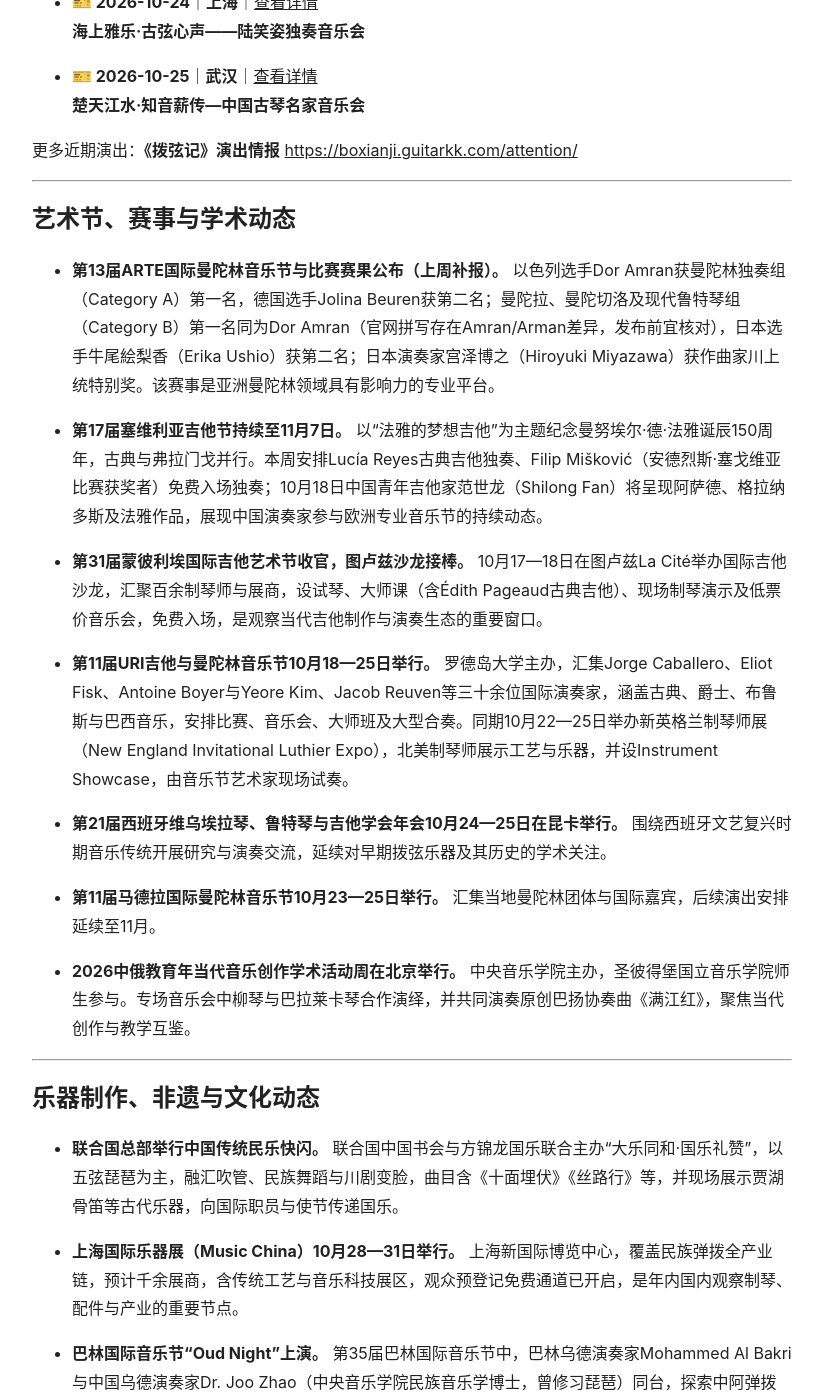
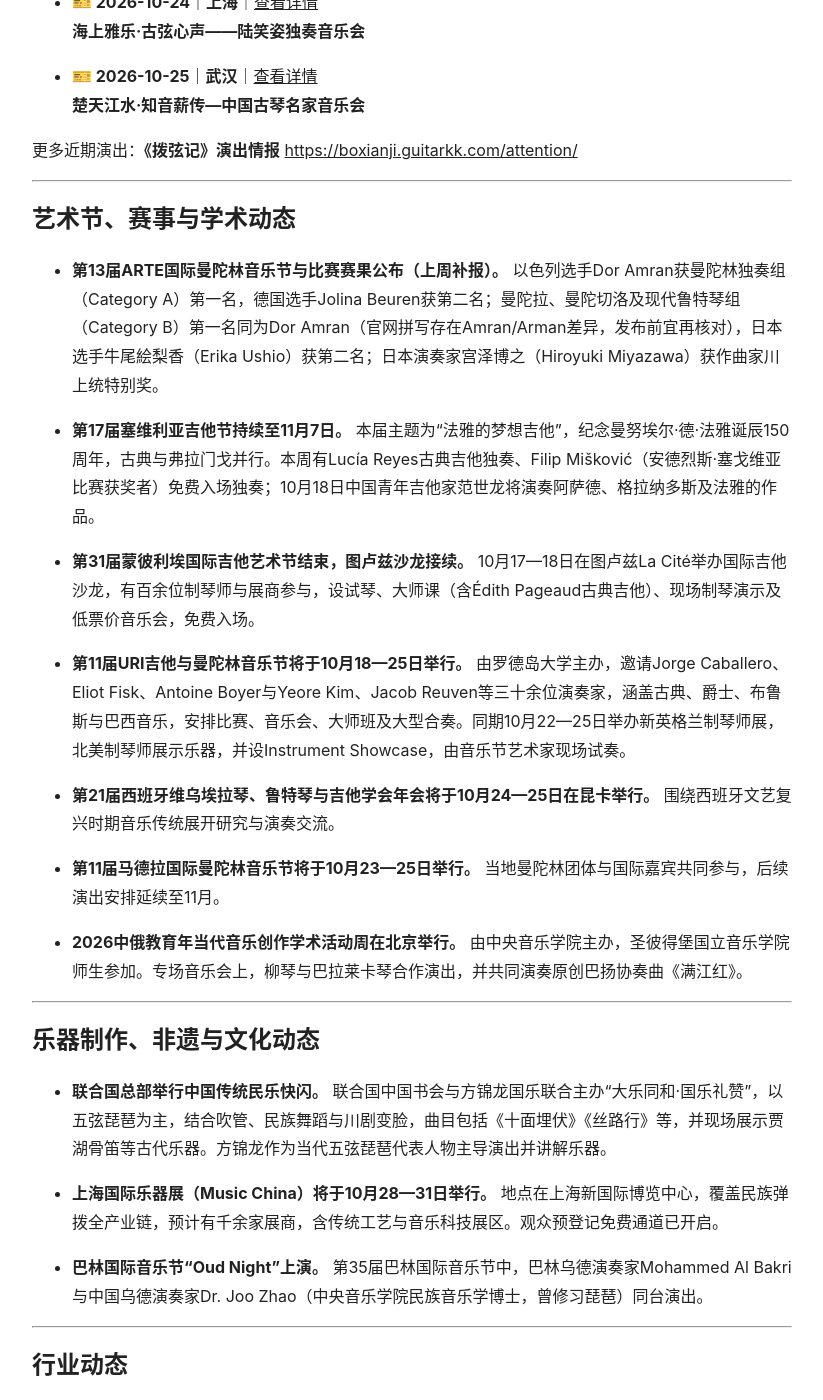
Before and after one commit to KeenKwok/boxianji, a Jekyll site: the page built from weekly/2026-10-17.md, in a window 1280 px wide and 1400 px high, scrolled down 1331 px. Shown: the whole window, without its empty margins (228-1051 px from the left). Built offline with Jekyll 4.4.1, drawn with Linux system fonts in a browser that asks for light colours; some of the changed text lies outside the part shown.

Commit message:
更新 2026-10-17.md

```diff
--- a/weekly/2026-10-17.md
+++ b/weekly/2026-10-17.md
@@ -10,7 +10,7 @@ title: 弹拨乐一周简报（2026.10.11—10.17）
 
 ## 编辑导语
 
-> 本周弹拨乐舞台呈现清晰的国际对话与秋季节点。纽约联合国总部以五弦琵琶为核心的国乐快闪、北京中俄学术周上柳琴与巴拉莱卡同台；香港Joy of Music Festival迎来Alvaro Pierri，阿努什卡·香卡西塔琴中国三城巡演进入收官阶段。欧洲方面，塞维利亚吉他节持续纪念法雅诞辰150周年，蒙彼利埃国际吉他艺术节转入图卢兹制琴沙龙。上周第13届ARTE国际曼陀林音乐节赛果公布，以色列选手Dor Amran双冠。面向未来一周，URI吉他与曼陀林音乐节及同期新英格兰制琴师展、伦敦国际吉他音乐节杨雪霏独奏与大师班、阿努什卡·香卡广州收官场，构成具有行动价值的密集日程。
+> 本周弹拨乐舞台国际交流频繁。纽约联合国总部以五弦琵琶为主的国乐快闪、北京中俄学术周上柳琴与巴拉莱卡同台；香港Joy of Music Festival迎来Alvaro Pierri，阿努什卡·香卡西塔琴中国三城巡演进入收官。欧洲方面，塞维利亚吉他节继续纪念法雅诞辰150周年，蒙彼利埃国际吉他艺术节结束后，图卢兹制琴沙龙接续展开。上周第13届ARTE国际曼陀林音乐节赛果公布，以色列选手Dor Amran获得双冠。接下来一周，URI吉他与曼陀林音乐节、伦敦国际吉他音乐节杨雪霏专场、阿努什卡·香卡广州演出等值得关注。
 
 ---
 
@@ -34,54 +34,50 @@ title: 弹拨乐一周简报（2026.10.11—10.17）
 
 ## **艺术节、赛事与学术动态**
 
-- **第13届ARTE国际曼陀林音乐节与比赛赛果公布（上周补报）。** 以色列选手Dor Amran获曼陀林独奏组（Category A）第一名，德国选手Jolina Beuren获第二名；曼陀拉、曼陀切洛及现代鲁特琴组（Category B）第一名同为Dor Amran（官网拼写存在Amran/Arman差异，发布前宜核对），日本选手牛尾絵梨香（Erika Ushio）获第二名；日本演奏家宫泽博之（Hiroyuki Miyazawa）获作曲家川上统特别奖。该赛事是亚洲曼陀林领域具有影响力的专业平台。
+- **第13届ARTE国际曼陀林音乐节与比赛赛果公布（上周补报）。** 以色列选手Dor Amran获曼陀林独奏组（Category A）第一名，德国选手Jolina Beuren获第二名；曼陀拉、曼陀切洛及现代鲁特琴组（Category B）第一名同为Dor Amran（官网拼写存在Amran/Arman差异，发布前宜再核对），日本选手牛尾絵梨香（Erika Ushio）获第二名；日本演奏家宫泽博之（Hiroyuki Miyazawa）获作曲家川上统特别奖。
 
-- **第17届塞维利亚吉他节持续至11月7日。** 以“法雅的梦想吉他”为主题纪念曼努埃尔·德·法雅诞辰150周年，古典与弗拉门戈并行。本周安排Lucía Reyes古典吉他独奏、Filip Mišković（安德烈斯·塞戈维亚比赛获奖者）免费入场独奏；10月18日中国青年吉他家范世龙（Shilong Fan）将呈现阿萨德、格拉纳多斯及法雅作品，展现中国演奏家参与欧洲专业音乐节的持续动态。
+- **第17届塞维利亚吉他节持续至11月7日。** 本届主题为“法雅的梦想吉他”，纪念曼努埃尔·德·法雅诞辰150周年，古典与弗拉门戈并行。本周有Lucía Reyes古典吉他独奏、Filip Mišković（安德烈斯·塞戈维亚比赛获奖者）免费入场独奏；10月18日中国青年吉他家范世龙将演奏阿萨德、格拉纳多斯及法雅的作品。
 
-- **第31届蒙彼利埃国际吉他艺术节收官，图卢兹沙龙接棒。** 10月17—18日在图卢兹La Cité举办国际吉他沙龙，汇聚百余制琴师与展商，设试琴、大师课（含Édith Pageaud古典吉他）、现场制琴演示及低票价音乐会，免费入场，是观察当代吉他制作与演奏生态的重要窗口。
+- **第31届蒙彼利埃国际吉他艺术节结束，图卢兹沙龙接续。** 10月17—18日在图卢兹La Cité举办国际吉他沙龙，有百余位制琴师与展商参与，设试琴、大师课（含Édith Pageaud古典吉他）、现场制琴演示及低票价音乐会，免费入场。
 
-- **第11届URI吉他与曼陀林音乐节10月18—25日举行。** 罗德岛大学主办，汇集Jorge Caballero、Eliot Fisk、Antoine Boyer与Yeore Kim、Jacob Reuven等三十余位国际演奏家，涵盖古典、爵士、布鲁斯与巴西音乐，安排比赛、音乐会、大师班及大型合奏。同期10月22—25日举办新英格兰制琴师展（New England Invitational Luthier Expo），北美制琴师展示工艺与乐器，并设Instrument Showcase，由音乐节艺术家现场试奏。
+- **第11届URI吉他与曼陀林音乐节将于10月18—25日举行。** 由罗德岛大学主办，邀请Jorge Caballero、Eliot Fisk、Antoine Boyer与Yeore Kim、Jacob Reuven等三十余位演奏家，涵盖古典、爵士、布鲁斯与巴西音乐，安排比赛、音乐会、大师班及大型合奏。同期10月22—25日举办新英格兰制琴师展，北美制琴师展示乐器，并设Instrument Showcase，由音乐节艺术家现场试奏。
 
-- **第21届西班牙维乌埃拉琴、鲁特琴与吉他学会年会10月24—25日在昆卡举行。** 围绕西班牙文艺复兴时期音乐传统开展研究与演奏交流，延续对早期拨弦乐器及其历史的学术关注。
+- **第21届西班牙维乌埃拉琴、鲁特琴与吉他学会年会将于10月24—25日在昆卡举行。** 围绕西班牙文艺复兴时期音乐传统展开研究与演奏交流。
 
-- **第11届马德拉国际曼陀林音乐节10月23—25日举行。** 汇集当地曼陀林团体与国际嘉宾，后续演出安排延续至11月。
+- **第11届马德拉国际曼陀林音乐节将于10月23—25日举行。** 当地曼陀林团体与国际嘉宾共同参与，后续演出安排延续至11月。
 
-- **2026中俄教育年当代音乐创作学术活动周在北京举行。** 中央音乐学院主办，圣彼得堡国立音乐学院师生参与。专场音乐会中柳琴与巴拉莱卡琴合作演绎，并共同演奏原创巴扬协奏曲《满江红》，聚焦当代创作与教学互鉴。
+- **2026中俄教育年当代音乐创作学术活动周在北京举行。** 由中央音乐学院主办，圣彼得堡国立音乐学院师生参加。专场音乐会上，柳琴与巴拉莱卡琴合作演出，并共同演奏原创巴扬协奏曲《满江红》。
 
 ---
 
 ## **乐器制作、非遗与文化动态**
 
-- **联合国总部举行中国传统民乐快闪。** 联合国中国书会与方锦龙国乐联合主办“大乐同和·国乐礼赞”，以五弦琵琶为主，融汇吹管、民族舞蹈与川剧变脸，曲目含《十面埋伏》《丝路行》等，并现场展示贾湖骨笛等古代乐器，向国际职员与使节传递国乐。
+- **联合国总部举行中国传统民乐快闪。** 联合国中国书会与方锦龙国乐联合主办“大乐同和·国乐礼赞”，以五弦琵琶为主，结合吹管、民族舞蹈与川剧变脸，曲目包括《十面埋伏》《丝路行》等，并现场展示贾湖骨笛等古代乐器。方锦龙作为当代五弦琵琶代表人物主导演出并讲解乐器。
 
-- **上海国际乐器展（Music China）10月28—31日举行。** 上海新国际博览中心，覆盖民族弹拨全产业链，预计千余展商，含传统工艺与音乐科技展区，观众预登记免费通道已开启，是年内国内观察制琴、配件与产业的重要节点。
+- **上海国际乐器展（Music China）将于10月28—31日举行。** 地点在上海新国际博览中心，覆盖民族弹拨全产业链，预计有千余家展商，含传统工艺与音乐科技展区。观众预登记免费通道已开启。
 
-- **巴林国际音乐节“Oud Night”上演。** 第35届巴林国际音乐节中，巴林乌德演奏家Mohammed Al Bakri与中国乌德演奏家Dr. Joo Zhao（中央音乐学院民族音乐学博士，曾修习琵琶）同台，探索中阿弹拨传统对话。
+- **巴林国际音乐节“Oud Night”上演。** 第35届巴林国际音乐节中，巴林乌德演奏家Mohammed Al Bakri与中国乌德演奏家Dr. Joo Zhao（中央音乐学院民族音乐学博士，曾修习琵琶）同台演出。
 
 ---
 
 ## **行业动态**
 
-- **阿努什卡·香卡《Chapters Tour》中国巡演进入收官。** 10月14日北京保利剧院、10月16日上海东方艺术中心后，10月18日于广州星海音乐厅举行收官场，作为2026广州爵士音乐季演出。编制含西塔琴、单簧管、低音提琴与打击乐，曲目以个人原创为主，呈现印度古典与当代跨界融合。
+- **阿努什卡·香卡《Chapters Tour》中国巡演进入收官。** 10月14日北京保利剧院、10月16日上海东方艺术中心之后，10月18日将在广州星海音乐厅举行收官场，纳入2026广州爵士音乐季。编制包括西塔琴、单簧管、低音提琴与打击乐，曲目以个人原创为主。
 
-- **第29届北京国际音乐节进行中。** 至10月20日共12场演出，阿努什卡·香卡西塔琴专场已落地，与伦敦爱乐乐团、崔健等并列，覆盖古典与世界音乐。
+- **第29届北京国际音乐节进行中。** 至10月20日共12场演出，阿努什卡·香卡西塔琴专场已上演，与伦敦爱乐乐团、崔健等共同构成节目安排。
 
-- **香港Joy of Music Festival 2026持续。** 乌拉圭古典吉他家Alvaro Pierri于10月16日在香港大会堂献演Piazzolla、Albéniz、Ginastera等作品，并举办公开大师课；同期有Ponpon陈芃瑄爵士五重奏。
+- **香港Joy of Music Festival 2026持续。** 乌拉圭古典吉他家Alvaro Pierri于10月16日在香港大会堂演奏Piazzolla、Albéniz、Ginastera等作品，并举办公开大师课；同期有Ponpon陈芃瑄爵士五重奏。
 
-- **10月24日深圳音乐厅“音乐下午茶：爱的罗曼斯”古典吉他音乐会。** 深圳赋格吉他乐团及多位吉他演奏者参加，微信抢票时间为10月22日中午12时。
+- **10月24日深圳音乐厅将举办“音乐下午茶：爱的罗曼斯”古典吉他音乐会。** 深圳赋格吉他乐团及多位吉他演奏者参加，微信抢票时间为10月22日中午12时。
 
-- **伦敦国际吉他音乐节（IGF）10月24—25日聚焦杨雪霏。** 10月24日独奏音乐会曲目横跨中国传统音乐、西班牙作品及现代吉他经典，其中陈怡《故乡梦》（Dreaming of my Hometown）将迎来重要呈现；10月25日举办古典吉他大师班，提供演奏者参与及旁听机会，体现国际音乐节将舞台演出与专业教学结合的模式。
+- **伦敦国际吉他音乐节（IGF）10月24—25日安排杨雪霏专场。** 10月24日独奏音乐会曲目涵盖中国传统音乐、西班牙作品及现代吉他经典，其中陈怡《故乡梦》（Dreaming of my Hometown）将有重要呈现；10月25日举办古典吉他大师班，提供演奏者参与及旁听机会。
 
 ---
 
 ## **人物资讯**
 
-- **杨雪霏在伦敦国际吉他音乐节推广中国作品。** 10月24日独奏将中国作曲家陈怡的《故乡梦》与西班牙及欧洲吉他曲目并置，延续其在国际舞台上拓展中国曲目的实践；次日大师班进一步连接舞台与教学。
+- **范世龙参加第17届塞维利亚吉他节。** 10月18日将演奏阿萨德、格拉纳多斯及法雅等作品。
 
-- **范世龙参加第17届塞维利亚吉他节。** 10月18日演出呈现阿萨德、格拉纳多斯及法雅等作品，是中国青年吉他演奏家持续参与欧洲专业音乐节的最新动态。
+- **雅曼杜·科斯塔（Yamandu Costa）将于10月21日在巴塞罗那与安德烈娅·莫蒂斯（Andrea Motis）合作。** 在巴塞罗那国际爵士音乐节上呈现七弦吉他、小号与人声的合作演出。
 
-- **雅曼杜·科斯塔（Yamandu Costa）10月21日在巴塞罗那与安德烈娅·莫蒂斯（Andrea Motis）合作。** 于巴塞罗那国际爵士音乐节呈现结合七弦吉他、小号与人声的合作项目。
-
-- **吉炜于北京正乙祠戏楼举行《和合之美》筝乐会。** 10月17日，中央音乐学院教授吉炜携合作者上演，曲目含《春江花月夜》《渔舟唱晚》《夜深沉》及当代作品，延续其古筝现代化与国际化探索。
-
-- **方锦龙以五弦琵琶亮相联合国总部。** 作为当代五弦琵琶代表人物，主导“大乐同和·国乐礼赞”快闪并讲解古代乐器，延续国乐海外传播实践。
+- **吉炜于北京正乙祠戏楼举行《和合之美》筝乐会。** 10月17日，中央音乐学院教授吉炜携合作者演出，曲目包括《春江花月夜》《渔舟唱晚》《夜深沉》及当代作品。
```
